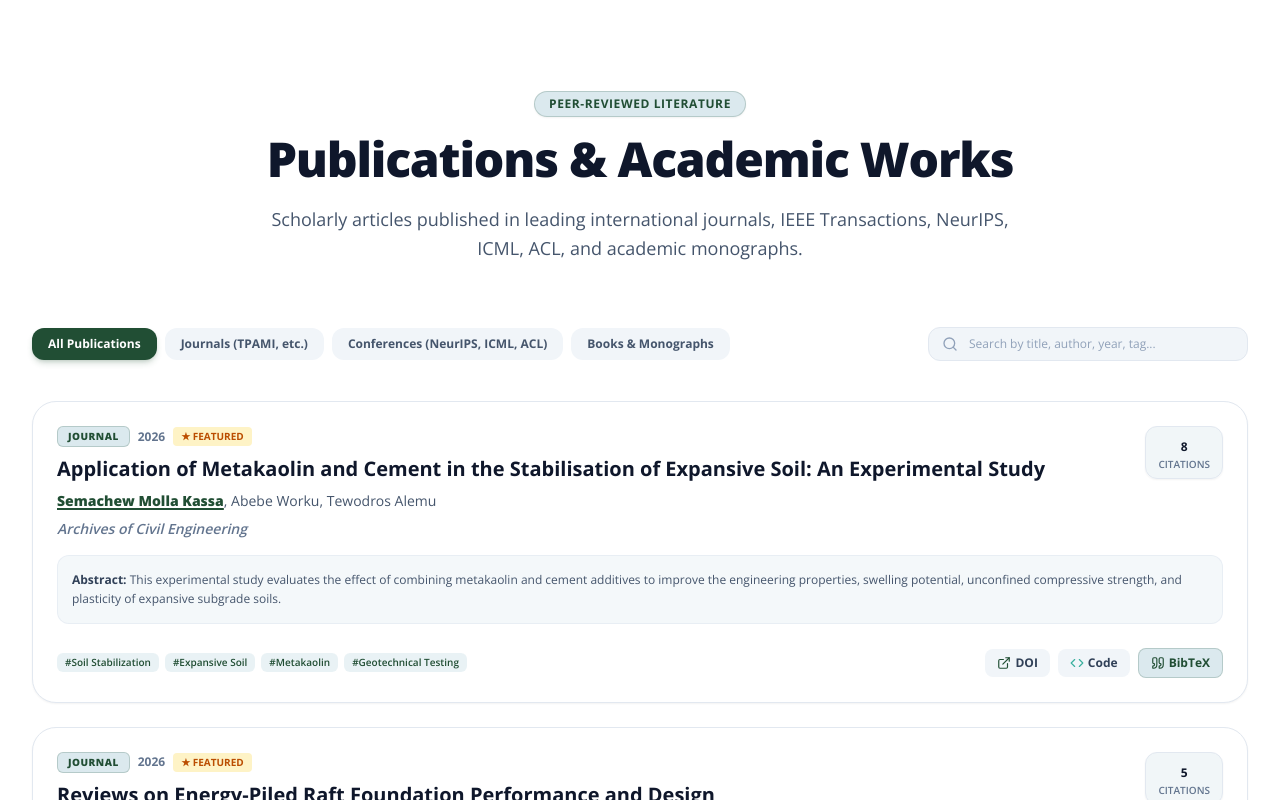
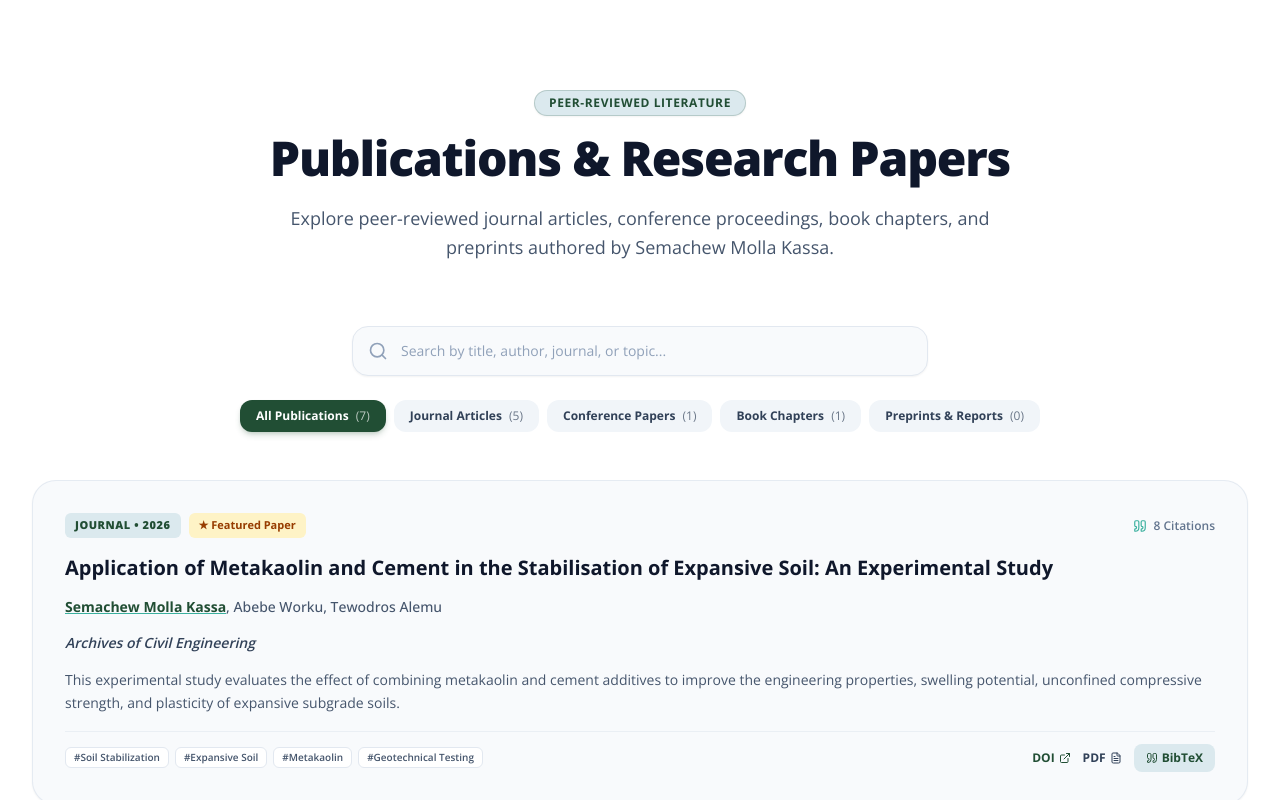
Before and after one commit to zol23-g/semachew-kassa-portfolio, a Next.js app: page / in a window 1280 px wide. Shown: the part 4040-4840 px from the top of the page. Built offline with nearby package versions, Linux system fonts and the light colour scheme.

Commit message:
Include all publications by Semachew Molla Kassa and update category filters (Journal Articles, Conference Papers, Book Chapters, Preprints)

```diff
--- a/src/components/sections/Publications.tsx
+++ b/src/components/sections/Publications.tsx
@@ -3,100 +3,109 @@
 import React, { useState } from 'react';
 import { motion, AnimatePresence } from 'framer-motion';
 import { SectionHeader } from '@/components/ui/SectionHeader';
-import { Publication } from '@/types/portfolio';
-import { Search, BookOpen, ExternalLink, Code, Quote, Copy, Check, X } from 'lucide-react';
+import { Publication, PublicationCategory } from '@/types/portfolio';
+import { BookOpen, ExternalLink, FileText, Quote, Search, Filter, Copy, Check, X, Tag } from 'lucide-react';
+import { GithubIcon } from '@/components/ui/SocialIcons';
 
 interface PublicationsProps {
   data: Publication[];
 }
 
 export const Publications: React.FC<PublicationsProps> = ({ data }) => {
-  const [activeCategory, setActiveCategory] = useState<string>('all');
-  const [searchQuery, setSearchQuery] = useState<string>('');
-  const [bibtexModalPub, setBibtexModalPub] = useState<Publication | null>(null);
-  const [copied, setCopied] = useState<boolean>(false);
+  const [selectedCategory, setSelectedCategory] = useState<PublicationCategory | 'all'>('all');
+  const [searchQuery, setSearchQuery] = useState('');
+  const [activeBibtexModal, setActiveBibtexModal] = useState<Publication | null>(null);
+  const [copiedBibtex, setCopiedBibtex] = useState(false);
 
-  const categories = [
-    { id: 'all', label: 'All Publications' },
-    { id: 'journal', label: 'Journals (TPAMI, etc.)' },
-    { id: 'conference', label: 'Conferences (NeurIPS, ICML, ACL)' },
-    { id: 'book', label: 'Books & Monographs' },
-  ];
-
+  // Filter logic
   const filteredPublications = data.filter((pub) => {
-    const matchesCategory = activeCategory === 'all' || pub.type === activeCategory;
-    const q = searchQuery.toLowerCase().trim();
+    const matchesCategory = selectedCategory === 'all' || pub.type === selectedCategory;
+    const query = searchQuery.toLowerCase().trim();
     const matchesSearch =
-      q === '' ||
-      pub.title.toLowerCase().includes(q) ||
-      pub.venue.toLowerCase().includes(q) ||
-      pub.year.toString().includes(q) ||
-      pub.authors.some((a) => a.toLowerCase().includes(q)) ||
-      pub.tags.some((t) => t.toLowerCase().includes(q));
+      query === '' ||
+      pub.title.toLowerCase().includes(query) ||
+      pub.authors.some((a) => a.toLowerCase().includes(query)) ||
+      pub.venue.toLowerCase().includes(query) ||
+      pub.tags.some((t) => t.toLowerCase().includes(query));
 
     return matchesCategory && matchesSearch;
   });
 
-  const handleCopyBibtex = (bibtex: string) => {
-    navigator.clipboard.writeText(bibtex);
-    setCopied(true);
-    setTimeout(() => setCopied(false), 2000);
+  const handleCopyBibtex = (bibtexText: string) => {
+    navigator.clipboard.writeText(bibtexText);
+    setCopiedBibtex(true);
+    setTimeout(() => setCopiedBibtex(false), 2000);
   };
 
+  const categories: { label: string; value: PublicationCategory | 'all' }[] = [
+    { label: 'All Publications', value: 'all' },
+    { label: 'Journal Articles', value: 'journal' },
+    { label: 'Conference Papers', value: 'conference' },
+    { label: 'Book Chapters', value: 'book' },
+    { label: 'Preprints & Reports', value: 'preprint' },
+  ];
+
   return (
-    <section id="publications" className="py-20 md:py-28 bg-[#FFFFFF] dark:bg-[#0b1410] border-t border-slate-200 dark:border-slate-800">
+    <section id="publications" className="py-20 md:py-28 bg-[#FFFFFF] dark:bg-[#0b1410]">
       <div className="max-w-7xl mx-auto px-4 sm:px-6 lg:px-8">
         <SectionHeader
           badge="Peer-Reviewed Literature"
-          title="Publications & Academic Works"
-          subtitle="Scholarly articles published in leading international journals, IEEE Transactions, NeurIPS, ICML, ACL, and academic monographs."
+          title="Publications & Research Papers"
+          subtitle="Explore peer-reviewed journal articles, conference proceedings, book chapters, and preprints authored by Semachew Molla Kassa."
         />
 
-        {/* Toolbar: Category Filter & Search Bar */}
-        <div className="flex flex-col md:flex-row items-center justify-between gap-4 mb-10">
-          {/* Category Tabs */}
-          <div className="flex flex-wrap items-center gap-2 w-full md:w-auto">
-            {categories.map((cat) => (
-              <button
-                key={cat.id}
-                onClick={() => setActiveCategory(cat.id)}
-                className={`px-4 py-2 rounded-xl text-xs font-bold transition-all ${
-                  activeCategory === cat.id
-                    ? 'bg-[#214E34] text-white shadow-md shadow-[#214E34]/20'
-                    : 'bg-slate-100 dark:bg-slate-800 text-slate-600 dark:text-slate-300 hover:bg-[#DBE9EE] dark:hover:bg-slate-700'
-                }`}
-              >
-                {cat.label}
-              </button>
-            ))}
-          </div>
-
-          {/* Search Bar */}
-          <div className="relative w-full md:w-80">
-            <Search className="absolute left-3.5 top-1/2 -translate-y-1/2 w-4 h-4 text-slate-400" />
+        {/* Controls: Search & Category Tabs */}
+        <div className="space-y-6 mb-12">
+          {/* Search Input */}
+          <div className="relative max-w-xl mx-auto">
+            <Search className="absolute left-4 top-1/2 -translate-y-1/2 w-5 h-5 text-slate-400" />
             <input
               type="text"
               value={searchQuery}
               onChange={(e) => setSearchQuery(e.target.value)}
-              placeholder="Search by title, author, year, tag..."
-              className="w-full pl-10 pr-4 py-2 rounded-xl bg-slate-100 dark:bg-slate-800 border border-slate-200 dark:border-slate-700 text-xs text-slate-900 dark:text-white placeholder-slate-400 focus:outline-none focus:ring-2 focus:ring-[#214E34] dark:focus:ring-[#3AB09E]"
+              placeholder="Search by title, author, journal, or topic..."
+              className="w-full pl-12 pr-4 py-3.5 rounded-2xl bg-slate-50 dark:bg-slate-900 border border-slate-200 dark:border-slate-800 text-slate-900 dark:text-white placeholder-slate-400 text-sm focus:outline-none focus:ring-2 focus:ring-[#214E34] dark:focus:ring-[#3AB09E] transition-all shadow-xs"
             />
             {searchQuery && (
               <button
                 onClick={() => setSearchQuery('')}
-                className="absolute right-3 top-1/2 -translate-y-1/2 text-slate-400 hover:text-slate-600"
+                className="absolute right-4 top-1/2 -translate-y-1/2 text-slate-400 hover:text-slate-600 dark:hover:text-slate-200"
               >
-                <X className="w-3.5 h-3.5" />
+                <X className="w-4 h-4" />
               </button>
             )}
+          </div>
+
+          {/* Category Filter Pills */}
+          <div className="flex flex-wrap items-center justify-center gap-2">
+            {categories.map((cat) => (
+              <button
+                key={cat.value}
+                onClick={() => setSelectedCategory(cat.value)}
+                className={`px-4 py-2 rounded-xl text-xs font-bold transition-all duration-200 ${
+                  selectedCategory === cat.value
+                    ? 'bg-[#214E34] text-white shadow-md shadow-[#214E34]/20'
+                    : 'bg-slate-100 dark:bg-slate-800/80 text-slate-700 dark:text-slate-300 hover:bg-[#DBE9EE] dark:hover:bg-slate-700'
+                }`}
+              >
+                {cat.label}{' '}
+                <span className="opacity-70 font-normal ml-1">
+                  (
+                  {cat.value === 'all'
+                    ? data.length
+                    : data.filter((p) => p.type === cat.value).length}
+                  )
+                </span>
+              </button>
+            ))}
           </div>
         </div>
 
         {/* Publications List */}
         <div className="space-y-6">
           {filteredPublications.length === 0 ? (
-            <div className="text-center py-12 text-slate-400 text-sm">
-              No publications found matching your filter criteria.
+            <div className="text-center py-16 text-slate-400 text-sm">
+              No publications match your search query. Try clearing filters.
             </div>
           ) : (
             filteredPublications.map((pub, idx) => (
@@ -106,113 +115,102 @@ export const Publications: React.FC<PublicationsProps> = ({ data }) => {
                 whileInView={{ opacity: 1, y: 0 }}
                 viewport={{ once: true }}
                 transition={{ duration: 0.3, delay: idx * 0.05 }}
-                className="p-6 rounded-3xl bg-[#FFFFFF] dark:bg-slate-900 border border-slate-200 dark:border-slate-800/80 shadow-xs hover:shadow-md transition-all duration-300 space-y-4"
+                className="p-6 md:p-8 rounded-3xl bg-slate-50 dark:bg-slate-900/90 border border-slate-200/80 dark:border-slate-800/80 hover:border-[#214E34]/40 dark:hover:border-[#3AB09E]/40 transition-all duration-300 space-y-4 group shadow-xs hover:shadow-md"
               >
-                <div className="flex flex-col md:flex-row md:items-start justify-between gap-4">
-                  <div className="space-y-2 flex-1">
-                    {/* Badge & Year */}
+                {/* Header Row: Category Badge & Citation Counter */}
+                <div className="flex flex-wrap items-center justify-between gap-3">
                   <div className="flex items-center gap-2">
-                      <span className="px-2.5 py-0.5 text-[10px] font-extrabold tracking-wider uppercase rounded-md bg-[#DBE9EE] dark:bg-[#3AB09E]/15 text-[#214E34] dark:text-[#3AB09E] border border-[#214E34]/20 dark:border-[#3AB09E]/30">
-                        {pub.type}
-                      </span>
-                      <span className="text-xs font-bold text-slate-500 dark:text-slate-400">
-                        {pub.year}
+                    <span className="px-2.5 py-1 rounded-md text-[11px] font-extrabold uppercase tracking-wider bg-[#DBE9EE] dark:bg-[#3AB09E]/15 text-[#214E34] dark:text-[#3AB09E]">
+                      {pub.type.toUpperCase()} • {pub.year}
                     </span>
                     {pub.featured && (
-                        <span className="px-2 py-0.5 text-[10px] font-bold uppercase rounded bg-amber-100 dark:bg-amber-950/80 text-amber-700 dark:text-amber-300">
-                          ★ Featured
+                      <span className="px-2.5 py-1 rounded-md text-[11px] font-bold bg-amber-100 dark:bg-amber-950/60 text-amber-800 dark:text-amber-300">
+                        ★ Featured Paper
                       </span>
                     )}
                   </div>
 
-                    {/* Paper Title */}
-                    <h3 className="text-lg md:text-xl font-bold text-slate-900 dark:text-white leading-snug">
+                  <div className="flex items-center gap-1.5 text-xs font-semibold text-slate-500 dark:text-slate-400">
+                    <Quote className="w-3.5 h-3.5 text-[#3AB09E]" />
+                    <span>{pub.citations} Citations</span>
+                  </div>
+                </div>
+
+                {/* Title */}
+                <h3 className="text-lg md:text-xl font-bold text-slate-900 dark:text-white leading-snug group-hover:text-[#214E34] dark:group-hover:text-[#3AB09E] transition-colors">
                   {pub.title}
                 </h3>
 
-                    {/* Authors with Semachew Molla Kassa Highlighted */}
-                    <div className="text-xs md:text-sm text-slate-600 dark:text-slate-300">
-                      {pub.authors.map((author, i) => {
-                        const isPrimary = author.includes('Semachew Molla Kassa');
+                {/* Authors (Highlight Semachew Molla Kassa) */}
+                <p className="text-xs md:text-sm text-slate-600 dark:text-slate-300 font-medium">
+                  {pub.authors.map((author, aIdx) => {
+                    const isSelf = author.toLowerCase().includes('kassa');
                     return (
-                          <span key={i}>
-                            {isPrimary ? (
-                              <strong className="text-[#214E34] dark:text-[#3AB09E] font-extrabold underline decoration-2 underline-offset-2">
+                      <span key={aIdx}>
+                        {isSelf ? (
+                          <strong className="text-[#214E34] dark:text-[#3AB09E] font-bold underline decoration-[#3AB09E]">
                             {author}
                           </strong>
                         ) : (
                           author
                         )}
-                            {i < pub.authors.length - 1 ? ', ' : ''}
+                        {aIdx < pub.authors.length - 1 ? ', ' : ''}
                       </span>
                     );
                   })}
+                </p>
+
+                {/* Venue / Journal Name */}
+                <div className="text-xs md:text-sm italic font-semibold text-slate-700 dark:text-slate-300">
+                  {pub.venue}
                 </div>
 
-                    {/* Venue */}
-                    <p className="text-xs md:text-sm font-semibold italic text-slate-500 dark:text-slate-400">
-                      {pub.venue}
-                    </p>
-                  </div>
-
-                  {/* Citation Pill */}
-                  <div className="flex md:flex-col items-center md:items-end justify-between shrink-0">
-                    <div className="px-3 py-1.5 rounded-xl bg-[#DBE9EE]/40 dark:bg-slate-950 border border-slate-200 dark:border-slate-800 text-center shadow-xs">
-                      <span className="text-xs font-bold text-slate-900 dark:text-white">
-                        {pub.citations}
-                      </span>
-                      <span className="block text-[10px] text-slate-500 dark:text-slate-400 uppercase font-semibold">
-                        Citations
-                      </span>
-                    </div>
-                  </div>
-                </div>
-
-                {/* Abstract snippet */}
-                <p className="text-xs text-slate-600 dark:text-slate-400 leading-relaxed bg-[#DBE9EE]/30 dark:bg-slate-950 p-3.5 rounded-xl border border-slate-200/60 dark:border-slate-800/60">
-                  <span className="font-bold text-slate-700 dark:text-slate-300">Abstract: </span>
+                {/* Abstract Text */}
+                <p className="text-xs md:text-sm text-slate-600 dark:text-slate-400 leading-relaxed line-clamp-3">
                   {pub.abstract}
                 </p>
 
-                {/* Action Toolbar */}
-                <div className="flex flex-wrap items-center justify-between gap-3 pt-2">
+                {/* Tags & Action Links */}
+                <div className="pt-3 border-t border-slate-200/60 dark:border-slate-800 flex flex-wrap items-center justify-between gap-4">
+                  {/* Topic Tags */}
                   <div className="flex flex-wrap gap-1.5">
                     {pub.tags.map((tag, tIdx) => (
                       <span
                         key={tIdx}
-                        className="px-2 py-0.5 text-[10px] font-medium rounded-md bg-[#DBE9EE]/60 dark:bg-slate-800 text-[#214E34] dark:text-slate-300 font-semibold"
+                        className="px-2 py-0.5 rounded-md text-[10px] font-semibold bg-white dark:bg-slate-800 text-slate-600 dark:text-slate-300 border border-slate-200 dark:border-slate-700"
                       >
                         #{tag}
                       </span>
                     ))}
                   </div>
 
-                  <div className="flex items-center gap-2">
+                  {/* Buttons Row */}
+                  <div className="flex items-center gap-3">
                     {pub.doi && (
                       <a
                         href={`https://doi.org/${pub.doi}`}
                         target="_blank"
                         rel="noopener noreferrer"
-                        className="inline-flex items-center gap-1 px-3 py-1.5 text-xs font-bold rounded-lg bg-slate-100 dark:bg-slate-800 hover:bg-[#DBE9EE] dark:hover:bg-slate-700 transition-colors text-slate-700 dark:text-slate-200"
+                        className="inline-flex items-center gap-1 text-xs font-bold text-[#214E34] dark:text-[#3AB09E] hover:underline"
                       >
-                        <ExternalLink className="w-3.5 h-3.5 text-[#214E34] dark:text-[#3AB09E]" /> DOI
+                        DOI <ExternalLink className="w-3 h-3" />
                       </a>
                     )}
-                    {pub.codeUrl && (
+                    {pub.pdfUrl && (
                       <a
-                        href={pub.codeUrl}
+                        href={pub.pdfUrl}
                         target="_blank"
                         rel="noopener noreferrer"
-                        className="inline-flex items-center gap-1 px-3 py-1.5 text-xs font-bold rounded-lg bg-slate-100 dark:bg-slate-800 hover:bg-[#DBE9EE] dark:hover:bg-slate-700 transition-colors text-slate-700 dark:text-slate-200"
+                        className="inline-flex items-center gap-1 text-xs font-bold text-slate-700 dark:text-slate-300 hover:text-[#214E34] dark:hover:text-[#3AB09E]"
                       >
-                        <Code className="w-3.5 h-3.5 text-[#3AB09E]" /> Code
+                        PDF <FileText className="w-3 h-3" />
                       </a>
                     )}
                     <button
-                      onClick={() => setBibtexModalPub(pub)}
-                      className="inline-flex items-center gap-1 px-3 py-1.5 text-xs font-bold rounded-lg bg-[#DBE9EE] dark:bg-[#3AB09E]/20 text-[#214E34] dark:text-[#3AB09E] hover:bg-[#214E34] hover:text-white dark:hover:bg-[#3AB09E] dark:hover:text-slate-950 transition-colors border border-[#214E34]/20 dark:border-[#3AB09E]/30"
+                      onClick={() => setActiveBibtexModal(pub)}
+                      className="inline-flex items-center gap-1 text-xs font-bold px-3 py-1.5 rounded-lg bg-[#DBE9EE] dark:bg-slate-800 text-[#214E34] dark:text-[#3AB09E] hover:bg-[#c6dce3] dark:hover:bg-slate-700 transition-colors"
                     >
-                      <Quote className="w-3.5 h-3.5" /> BibTeX
+                      <Quote className="w-3 h-3" /> BibTeX
                     </button>
                   </div>
                 </div>
@@ -221,47 +219,51 @@ export const Publications: React.FC<PublicationsProps> = ({ data }) => {
           )}
         </div>
 
-        {/* BibTeX Modal */}
+        {/* BibTeX Generator Modal */}
         <AnimatePresence>
-          {bibtexModalPub && (
-            <div className="fixed inset-0 z-50 flex items-center justify-center p-4 bg-slate-950/60 backdrop-blur-xs">
+          {activeBibtexModal && (
+            <div className="fixed inset-0 z-50 flex items-center justify-center p-4 bg-slate-950/70 backdrop-blur-xs">
               <motion.div
                 initial={{ opacity: 0, scale: 0.95 }}
                 animate={{ opacity: 1, scale: 1 }}
                 exit={{ opacity: 0, scale: 0.95 }}
-                className="relative w-full max-w-xl p-6 rounded-3xl bg-white dark:bg-slate-900 border border-slate-200 dark:border-slate-800 shadow-2xl space-y-4"
+                className="relative w-full max-w-2xl overflow-hidden rounded-3xl bg-white dark:bg-slate-900 border border-slate-200 dark:border-slate-800 shadow-2xl p-6 md:p-8 space-y-4"
               >
-                <div className="flex items-center justify-between">
-                  <div className="flex items-center gap-2 text-sm font-bold text-slate-900 dark:text-white">
-                    <Quote className="w-4 h-4 text-[#214E34] dark:text-[#3AB09E]" /> BibTeX Citation
-                  </div>
+                <div className="flex items-center justify-between border-b border-slate-200 dark:border-slate-800 pb-3">
+                  <h3 className="text-base font-bold text-slate-900 dark:text-white flex items-center gap-2">
+                    <Quote className="w-4 h-4 text-[#3AB09E]" /> Citation BibTeX
+                  </h3>
                   <button
-                    onClick={() => setBibtexModalPub(null)}
-                    className="p-1 rounded-lg hover:bg-slate-100 dark:hover:bg-slate-800 text-slate-400"
+                    onClick={() => setActiveBibtexModal(null)}
+                    className="p-1 rounded-lg hover:bg-slate-100 dark:hover:bg-slate-800 text-slate-400 hover:text-slate-600 dark:hover:text-slate-200"
                   >
                     <X className="w-4 h-4" />
                   </button>
                 </div>
 
                 <div className="relative">
-                  <pre className="p-4 rounded-xl bg-slate-950 text-slate-200 font-mono text-xs overflow-x-auto leading-relaxed border border-slate-800">
-                    {bibtexModalPub.bibtex}
+                  <pre className="p-4 rounded-xl bg-slate-950 text-emerald-400 font-mono text-xs overflow-x-auto whitespace-pre-wrap leading-relaxed border border-slate-800">
+                    {activeBibtexModal.bibtex}
                   </pre>
                   <button
-                    onClick={() => handleCopyBibtex(bibtexModalPub.bibtex)}
-                    className="absolute top-3 right-3 flex items-center gap-1 px-2.5 py-1 rounded-md bg-[#214E34] hover:bg-[#193c28] text-white text-[11px] font-bold transition-colors shadow-xs"
+                    onClick={() => handleCopyBibtex(activeBibtexModal.bibtex)}
+                    className="absolute top-3 right-3 px-3 py-1.5 rounded-lg bg-slate-800 hover:bg-slate-700 text-white font-bold text-xs flex items-center gap-1.5 transition-colors"
                   >
-                    {copied ? (
+                    {copiedBibtex ? (
                       <>
                         <Check className="w-3.5 h-3.5 text-[#3AB09E]" /> Copied!
                       </>
                     ) : (
                       <>
-                        <Copy className="w-3.5 h-3.5" /> Copy
+                        <Copy className="w-3.5 h-3.5" /> Copy BibTeX
                       </>
                     )}
                   </button>
                 </div>
+
+                <p className="text-[11px] text-slate-400 text-right">
+                  Paste into your LaTeX document or Reference Manager.
+                </p>
               </motion.div>
             </div>
           )}
```
Lines whose indentation alone changed are shown as unchanged.
